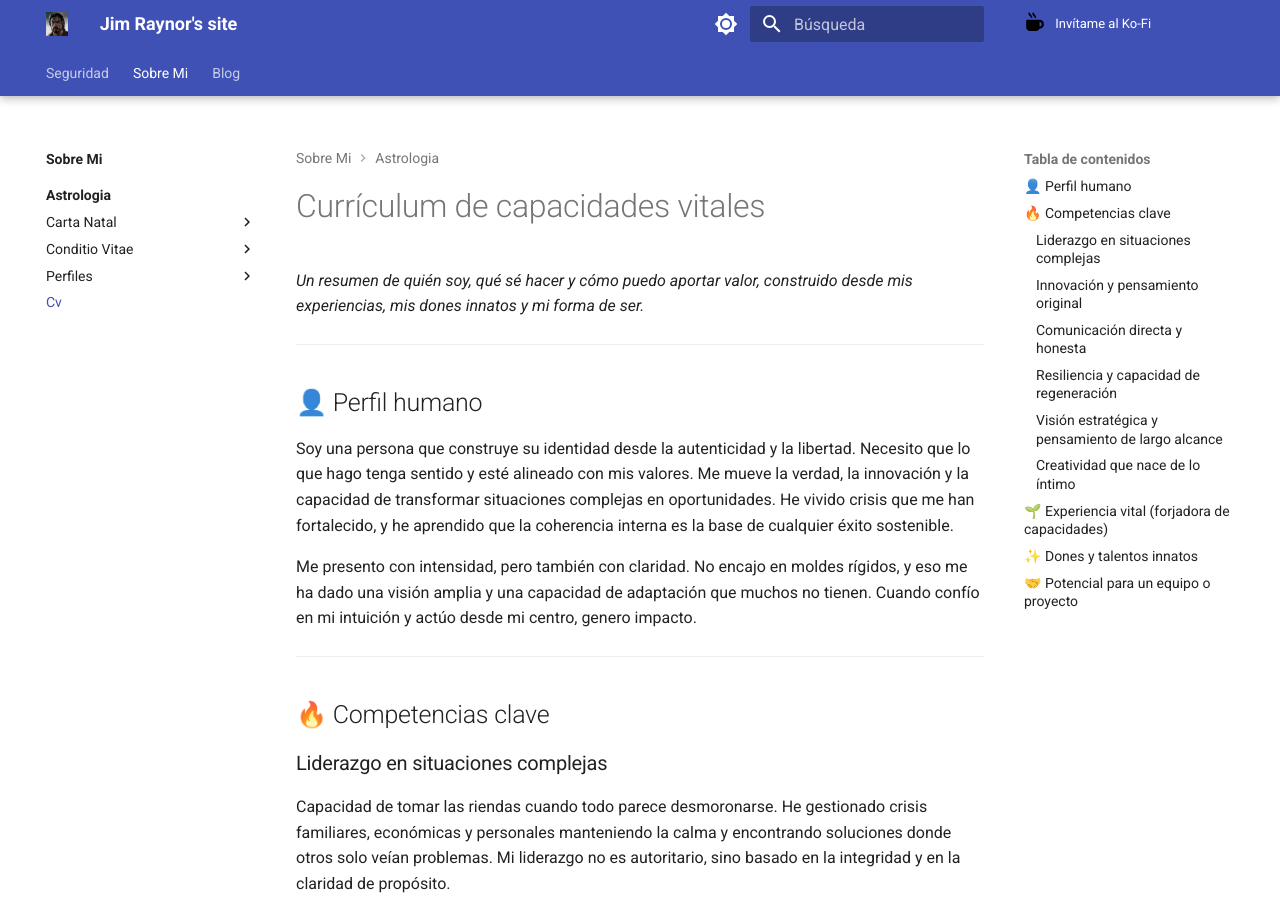
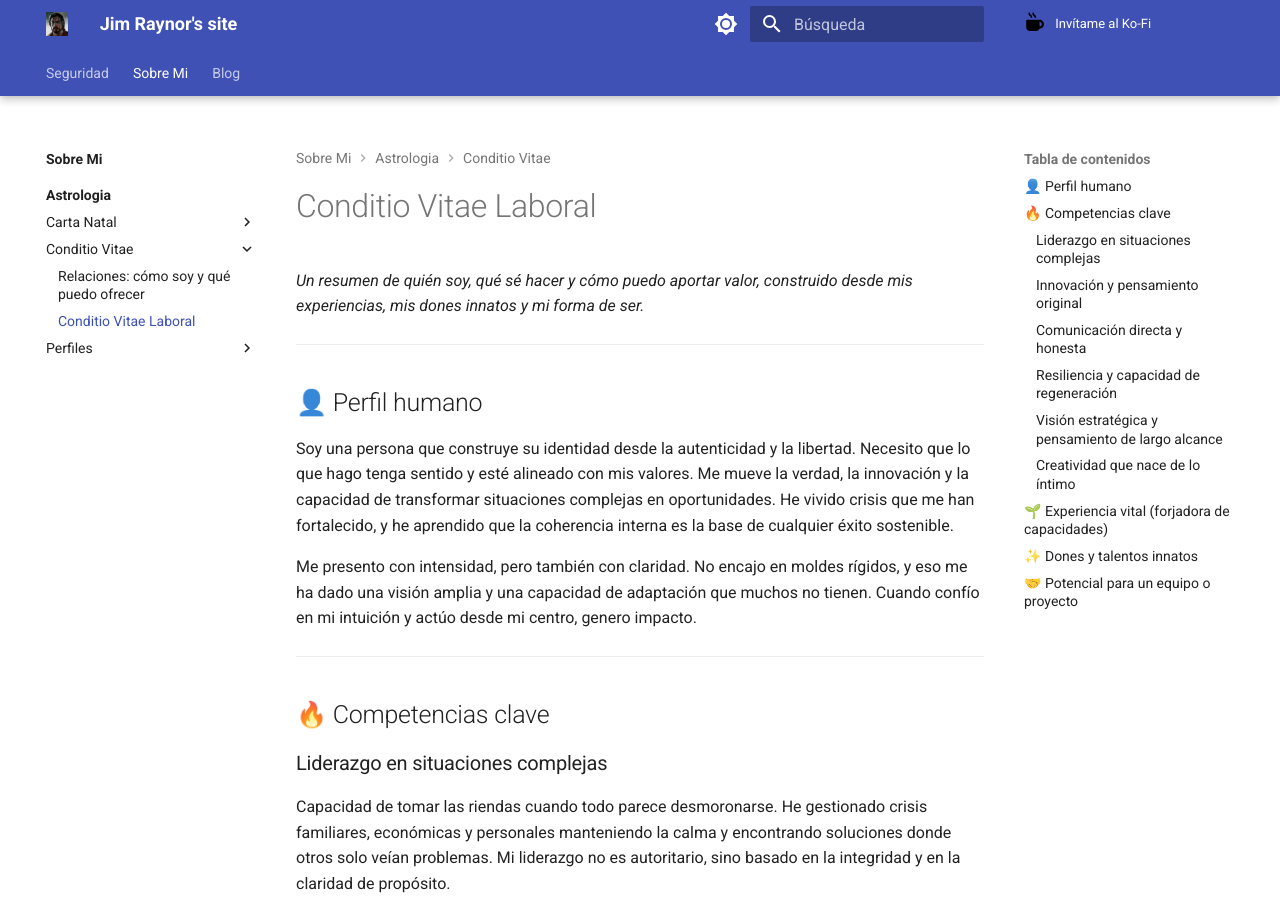
Before and after one commit to jimraynor88/blog, an MkDocs documentation site: the page built from docs/Sobre_Mi/Astrologia/Conditio_Vitae/mis_cv.md, in a window 1280 px wide and 900 px high. Built offline with MkDocs 1.6.1 and Material for MkDocs 9.7.7, drawn with Linux system fonts in a browser that asks for light colours.

Commit message:
Move mis_cv.md to Conditio_Vitae directory

```diff
--- a/docs/Sobre_Mi/Astrologia/cv/mis_cv.md
+++ b/docs/Sobre_Mi/Astrologia/Conditio_Vitae/mis_cv.md
@@ -1,4 +1,4 @@
-# Currículum de capacidades vitales
+# Conditio Vitae Laboral
 
 *Un resumen de quién soy, qué sé hacer y cómo puedo aportar valor, construido desde mis experiencias, mis dones innatos y mi forma de ser.*
 
```
